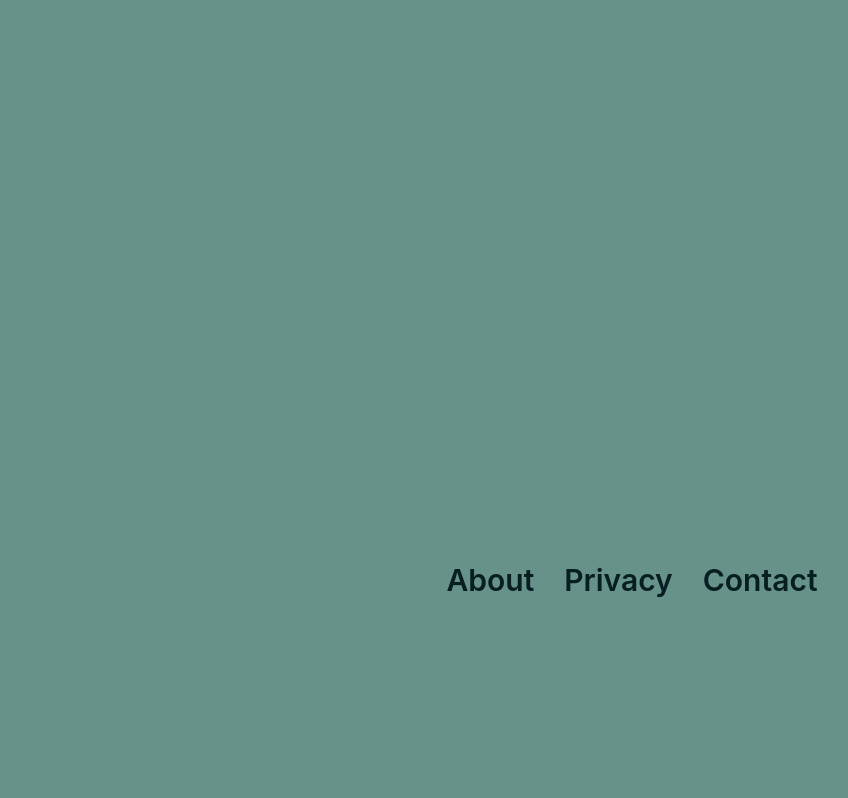
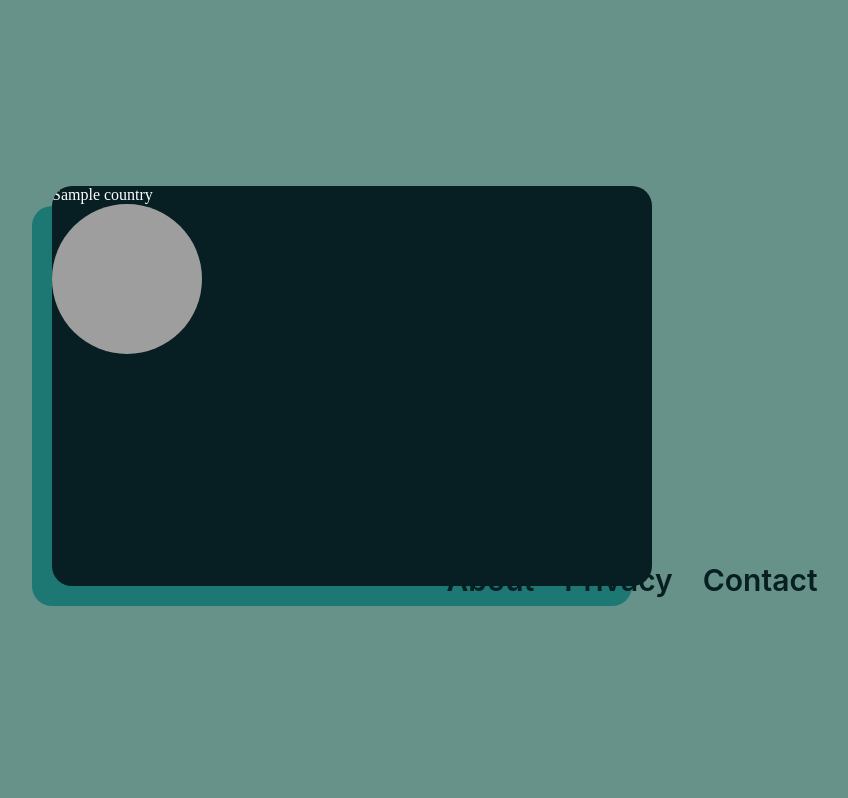
Before and after one commit to xtrdnrmnd/Fririd, a PHP site: page /browse.php in a window 1280 px wide; the page is wider, and only the part inside the window is pictured. Shown: the part 146-944 px from the top of that part, without its empty margins (16-864 px from the left). Before the commit the page ends 743 px from the top of that part, so only its background shows below. Run offline with PHP 8.4, Linux system fonts and the light colour scheme; tables that the repository leaves empty or names only in its code hold one stand-in row (values such as "Sample post"); data that the repository does not hold is empty; grey boxes are pictures that could not be loaded.

Commit message:
added the browse layout

```diff
--- a/browse.php
+++ b/browse.php
@@ -33,9 +33,23 @@ include('footer.php');;
 </head>
 
 <body id="browse">
-
-
-
+    <div class="wrapper">
+        <?php
+        $conn = mysqli_connect("localhost", "root", "", "countries");
+        $res = mysqli_query($conn, "SELECT DISTINCT  alterName, flag_dir FROM country ORDER BY alterName ASC");
+        while ($row = mysqli_fetch_object($res)) {
+        ?>
+            <div class="browse-block">
+                <div>
+                    <?php echo $row->alterName; ?>
+                </div>
+                <div>
+                    <?php echo "<img src=" . $row->flag_dir . " class='img-circle'>"; ?>
+                </div>
+            </div>
+        <?php
+        }
+        ?>
 </body>
 
 </html>
--- a/style.css
+++ b/style.css
@@ -386,3 +386,30 @@ header .wrapper2 #current-location {
     grid-row-end: 10;
     align-self: center;
 }
+
+#browse .wrapper {
+    display: inline-block;
+    margin-top: -3s0px;
+    margin-bottom: 150px;
+}
+
+#browse .wrapper .browse-block {
+    background-color: #071E22;
+    width: 600px;
+    height: 400px;
+    border-radius: 20px;
+    color: #FFFFFF;
+    box-shadow: -20px 20px #1D7874;
+    overflow: auto;
+    margin-bottom: 50px;
+}
+
+#browse .wrapper .browse-block:nth-child(even) {
+    margin-right: 69px;
+    float: right;
+}
+
+#browse .wrapper .browse-block:nth-child(odd) {
+    float: left;
+    margin-left: 60px;
+}
```
